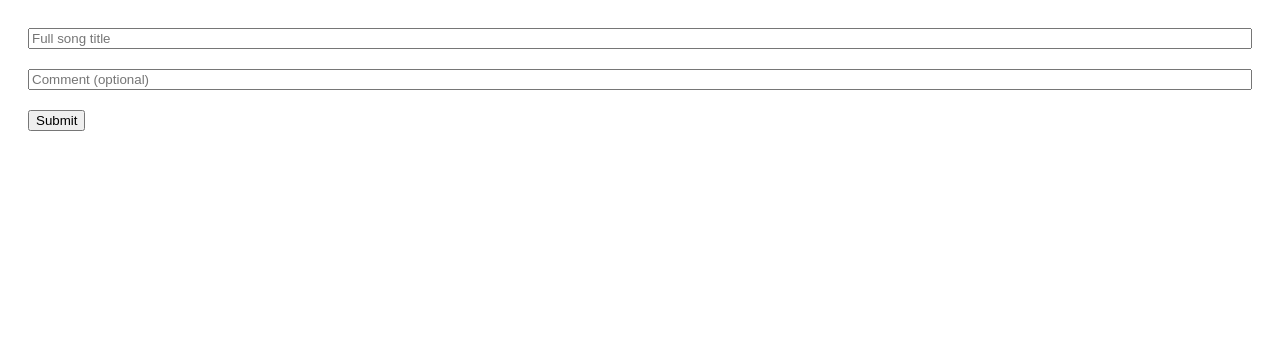
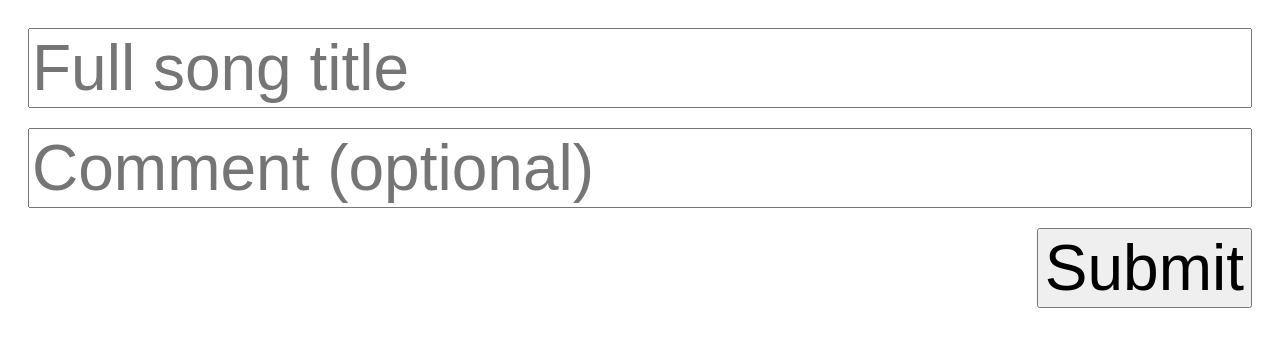
Before and after one commit to karray/bk, a plain HTML site: page index.html in a window 1280 px wide. Drawn offline with Linux system fonts and the light colour scheme.

Commit message:
Update index.html

```diff
--- a/index.html
+++ b/index.html
@@ -14,6 +14,9 @@
     .el{
       margin: 10px;
     }
+    .el, button{
+        font-size: 5vw;
+    }
   </style>
 </head>
 
@@ -21,7 +24,7 @@
   <div class='container'>
     <input class='el' type='text' id='title' required='true' placeholder='Full song title' autocomplete="off">
     <input class='el' type='text' id='comment' placeholder='Comment (optional)' autocomplete="off">
-    <div class='el'><button onclick='submit()'>Submit</button></div>
+    <div class='el' style='display:flex; flex-direction: row-reverse;'><button onclick='submit()'>Submit</button></div>
   </div>
 <script>
   function submit(){
```
